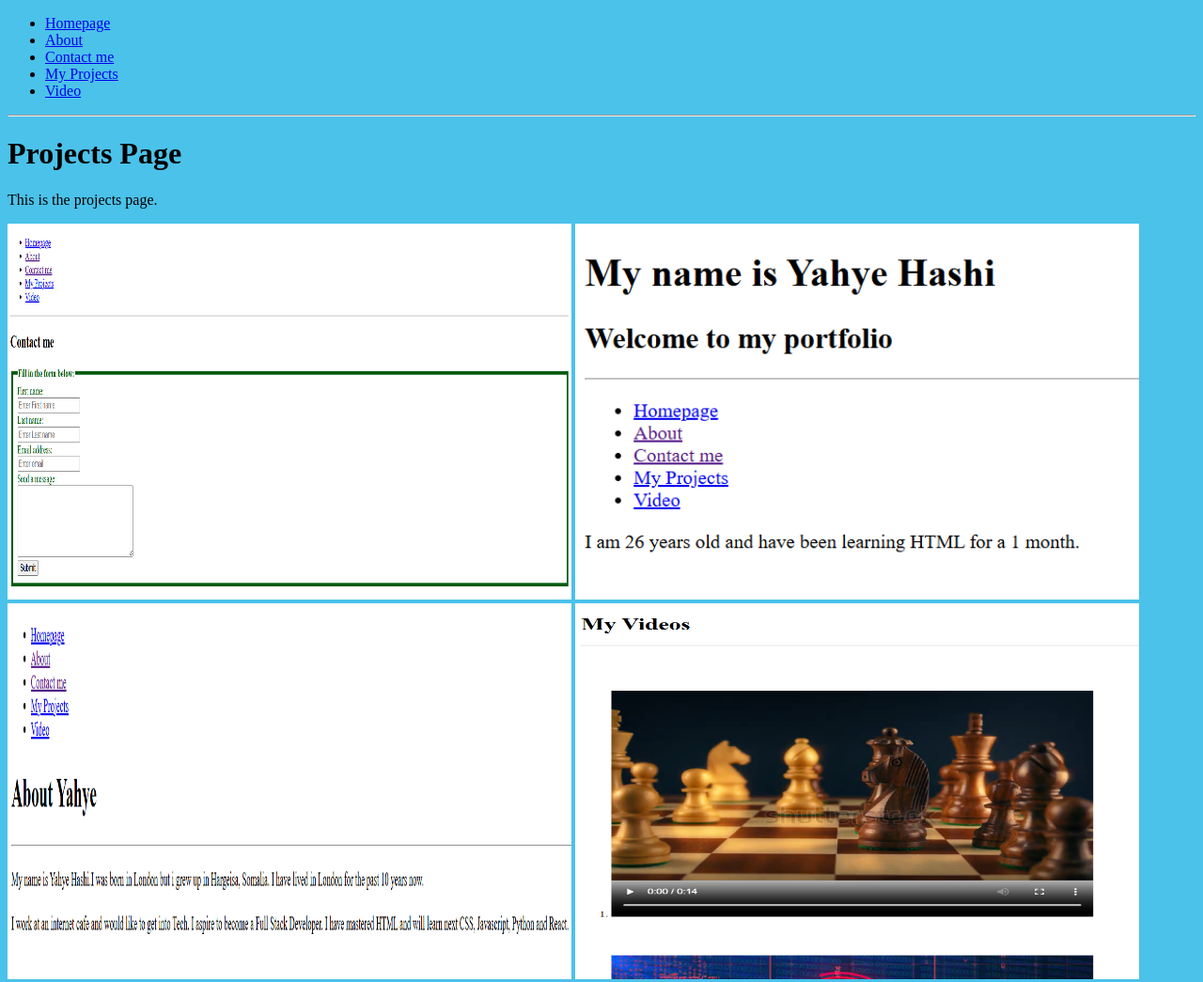
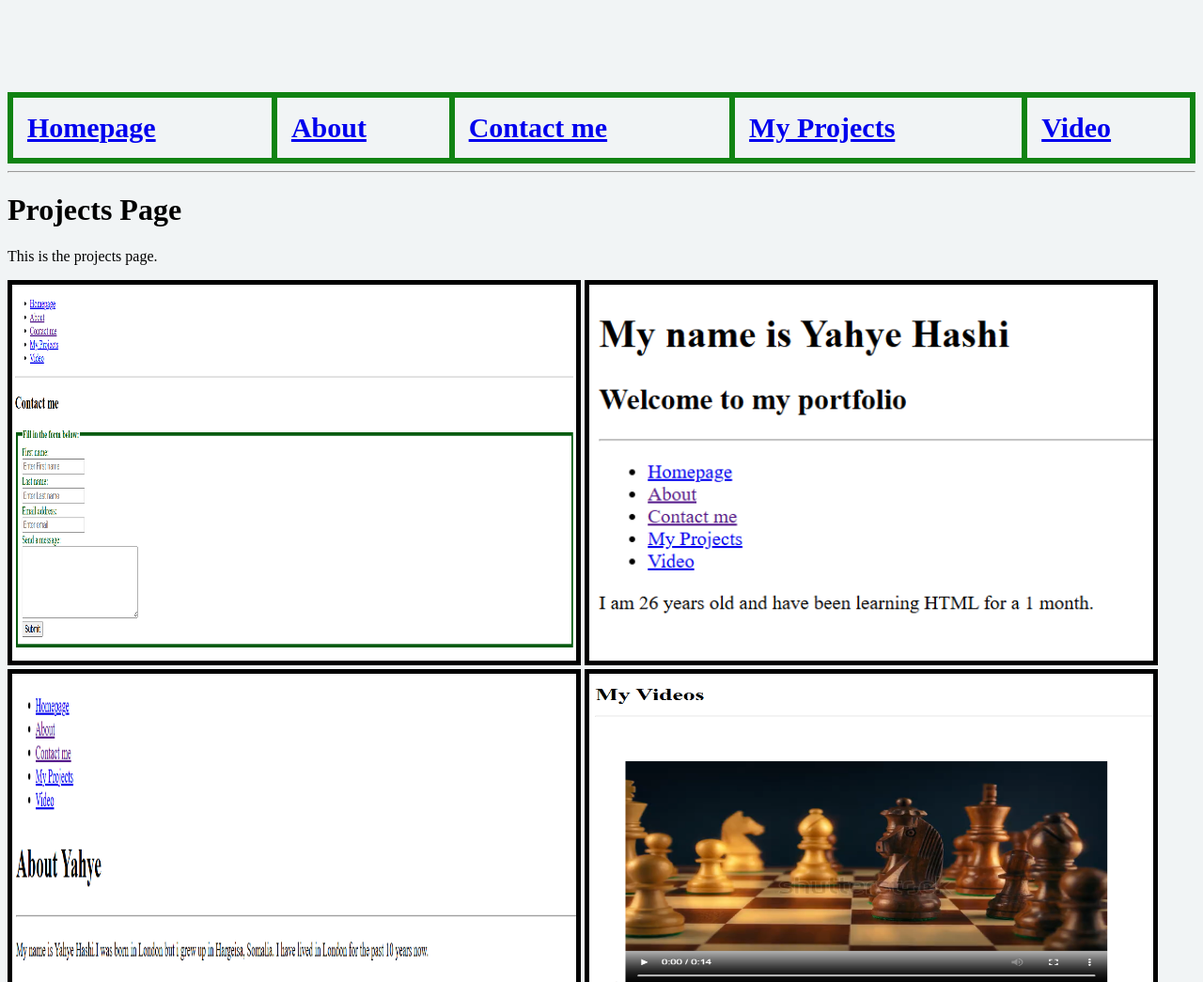
Before and after one commit to yahye416-blip/yahye416, a plain HTML site: page My_Portfolio/projects.html in a window 1280 px wide. Shown: the top 1045 px of the page at 94% size. Drawn offline with Linux system fonts and the light colour scheme.

Commit message:
added some stuff to make the files look better

```diff
--- a/My_Portfolio/projects.html
+++ b/My_Portfolio/projects.html
@@ -5,23 +5,42 @@
     <meta name="viewport" content="width=device-width, initial-scale=1.0">
     <title>projects.html</title>
 </head>
-<style>
+ <style>
+    table  {
+            border: 3px solid rgb(110, 242, 113);
+            border-collapse: collapse;
+            padding: 15px;
+            text-align: left;
+            width: 100%;
+        }
+        img {
+           border: 5px solid
+        }
+   th {
+            border: 6px solid rgb(16, 131, 18);
+            padding: 15px;
+            text-align: left;
+            background-color: rgb(241, 244, 245);
+            font-size: 30px;
+        }
     body {
-        background-color: rgb(75, 194, 234);
+        background-color: rgb(241, 244, 245);
     }
-    </style>
+   </style>
+<table>
+<tr>
+    <th><a href="homepage.html"target="_blank">Homepage</a></th><br>
+    <th><a href="about.html"target="_blank">About</a></th><br>
+    <th><a href="contact.html"target="_blank">Contact me</a></th><br>
+    <th><a href="projects.html"target="_blank">My Projects</a></th><br>
+    <th><a href="videos.html"target="_blank">Video</a></th><br>
+</tr>
+</table>
 <body>
-    <ul>
- <li><a href="homepage.html"target="blank">Homepage</a></li>
- <li><a href="about.html"target="blank">About</a></li>
- <li><a href="contact.html"target="blank">Contact me</a></li>
- <li><a href="projects.html"target="blank">My Projects</a></li>
- <li><a href="videos.html"target="blank">Video</a></li>
-</ul>
 <hr>
     <h1>Projects Page</h1>
     <p>This is the projects page.</p>
-<img src="projects_pic1.png" alt="projects_pic1" width="600" height="400">
+<img id="1" src="projects_pic1.png" alt="projects_pic1" width="600" height="400">
 <img src="projects_pic2.png" alt="projects_pic2" width="600" height="400">
 <img src="projects_pic3.png" alt="projects_pic3" width="600" height="400">
 <img src="projects_pic4.png" alt="projects_pic4" width="600" height="400">
```
Also changed, not shown: My_Portfolio/about.html (+28 -7 lines), My_Portfolio/contact.html (+26 -7 lines), My_Portfolio/homepage.html (+29 -8 lines), My_Portfolio/videos.html (+14 -13 lines).
